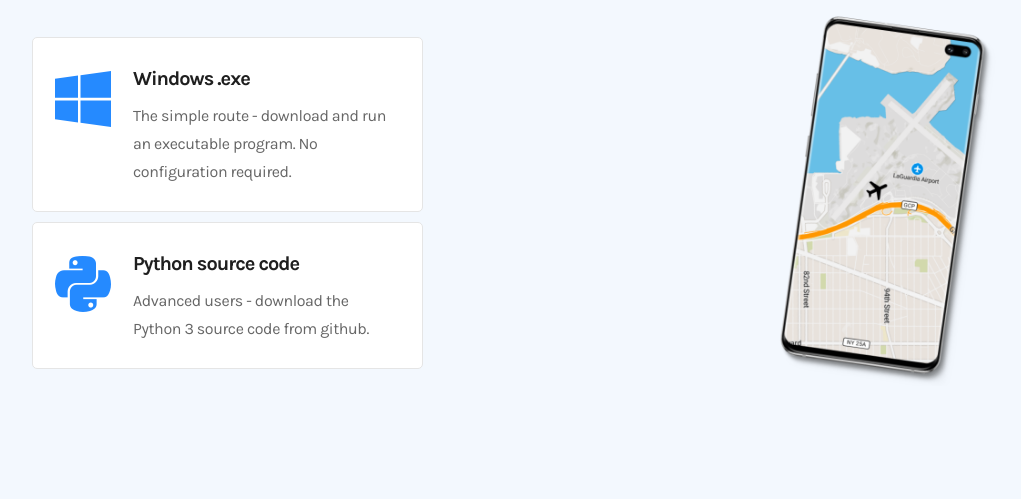
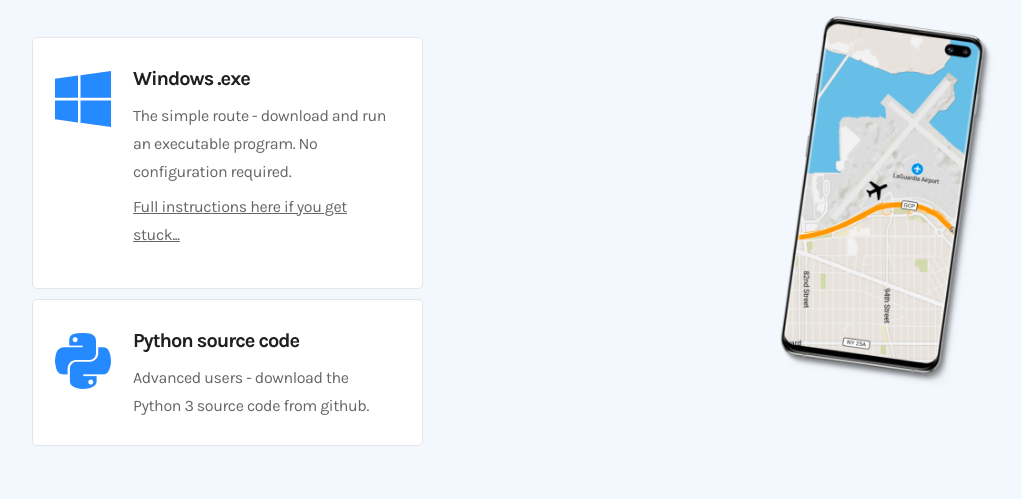
Before and after one commit to hankhank10/findmyplane-server, a Flask app: page / in a window 1280 px wide. Shown: the part 3628-4127 px from the top of the page, without its empty margins (50-1071 px from the left). Run offline with Flask 2, Linux system fonts and the light colour scheme; data that the repository does not hold is empty; parts of the project's set-up code (start-up, migrations or seed data) failed here and were passed over; some libraries are stand-ins or nearby versions.

Commit message:
Update index.html

```diff
--- a/templates/index.html
+++ b/templates/index.html
@@ -327,6 +327,9 @@
                                     <p>
                                         <a href="{{ url_for('download_link') }}" class="text-decoration-none">The simple route - download and run an executable program. No configuration required.</a>
                                     </p>
+                                    <p>
+                                        <a href="https://github.com/hankhank10/findmyplane-client/blob/main/readme.md">Full instructions here if you get stuck...</p>
+                                    </a>
                                 </div>
                             </div>
                             <div class="content-small-card">
```
